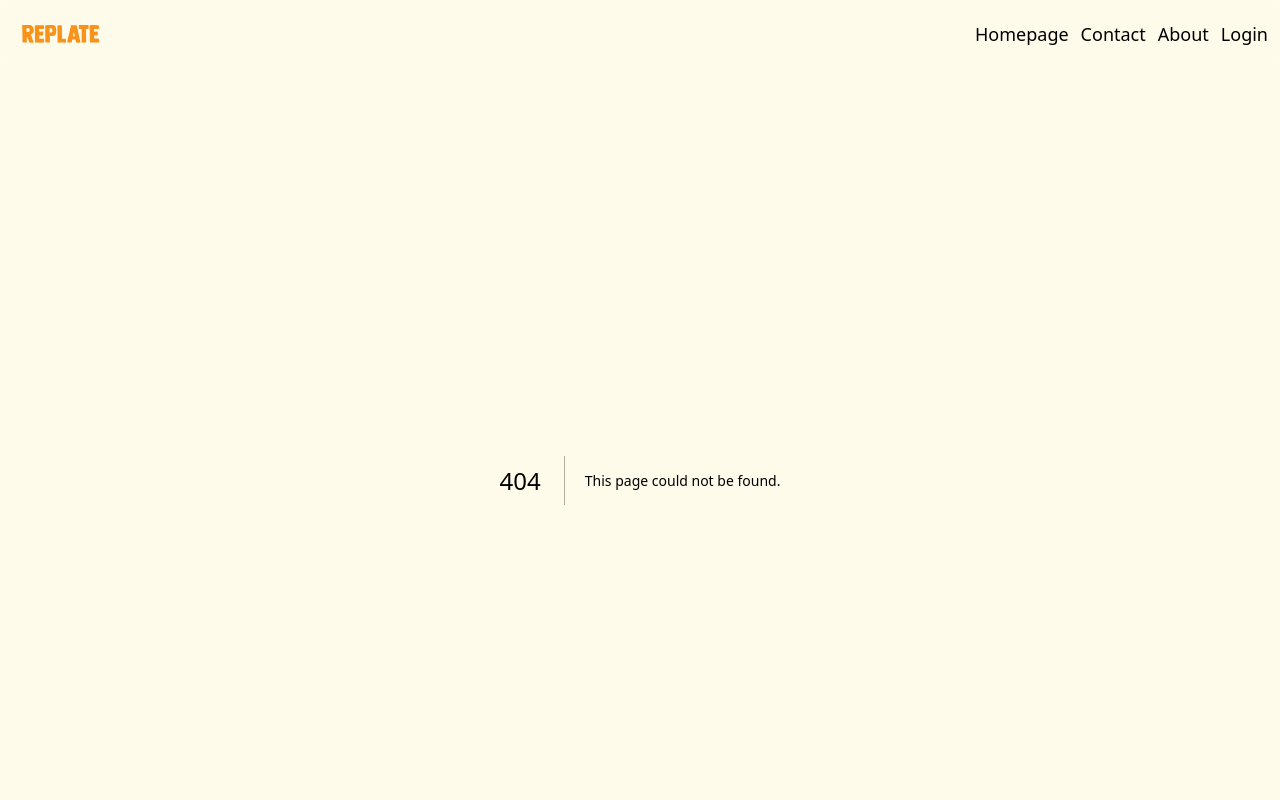
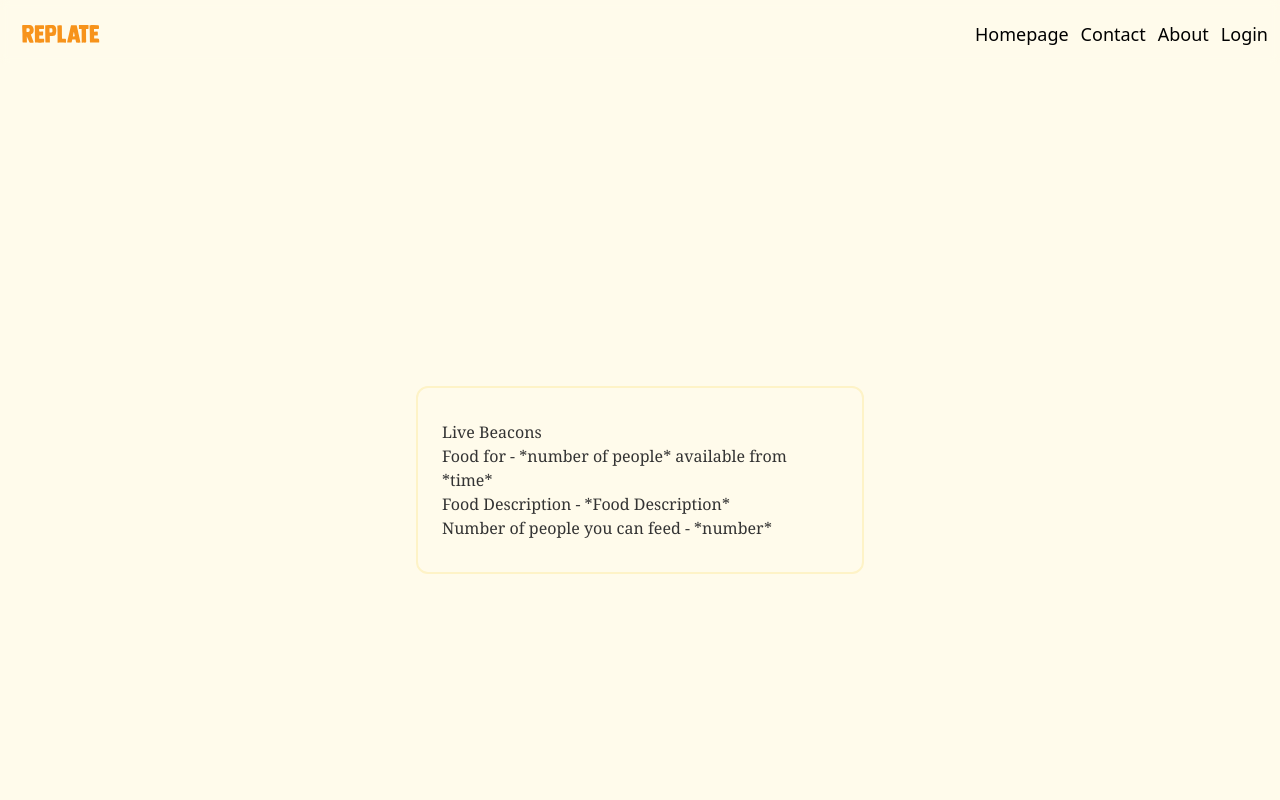
Before and after one commit to ilorde-exe/REPLATE-hackathon-application, a Next.js app: page /available_beacons_list in a window 1280 px wide. Before the commit this address had no page. Shown: the top 800 px of the page. Built offline with nearby package versions, Linux system fonts and the light colour scheme.

Commit message:
Create page.jsx

```diff
--- /dev/null
+++ b/app/available_beacons_list/page.jsx
@@ -0,0 +1,29 @@
+import React from "react";
+
+const page = () => {
+    return(
+        <div>
+            <div class="font-serif text-[#333]">
+                <div class="min-h-screen flex flex-col items-center justify-center py-6 px-4">
+                    <div class="max-w-md w-full border-2 py-8 px-6 rounded-xl border-amber-100 bg-amber-50">
+
+                    <h1 class="text-center text-3xl font-extrabold font-serif"></h1>
+                        Live Beacons
+                        <h2 class="text-center text-3xl font-extrabold font-serif">
+                            {/* EventName */}
+                            {/* Address */}
+                            {/* Distance */}
+                            {/* map wala integration */}</h2>
+
+
+                            <h3>Food for - *number of people* available from *time*</h3>
+                            <h4>Food Description - *Food Description*</h4>
+                            <h4>Number of people you can feed - *number*</h4>
+                </div>
+            </div>
+        </div>
+    </div>
+    )
+}
+
+export default page;
```
